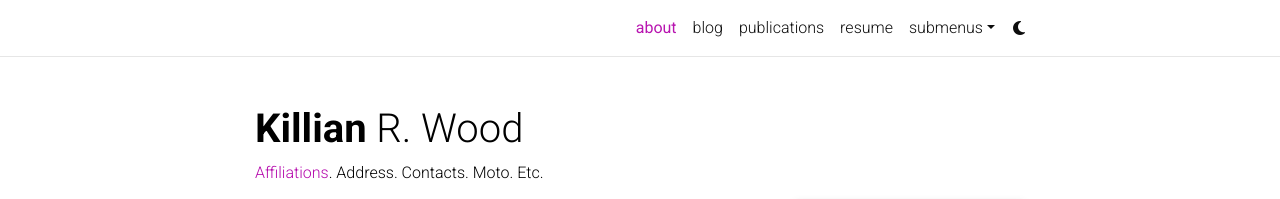
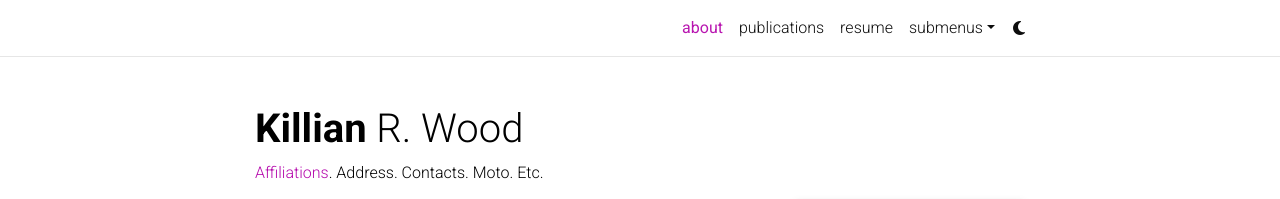
Before and after one commit to killianrwood/killianrwood.github.io, a Jekyll site: the page built from _pages/about.md, in a window 1280 px wide. Shown: the top 199 px of the page. Built offline with Jekyll 4.4.1, drawn with Linux system fonts in a browser that asks for light colours; full-size pictures stand in for the smaller copies a plugin makes; comment, search, counter and statistics services are not loaded; a style sheet for code colours, icons or effects is not loaded.

Commit message:
update header.html to remove blog

```diff
--- a/_includes/header.html
+++ b/_includes/header.html
@@ -51,16 +51,16 @@
                   {%- endif -%}
                 </a>
               </li>
-              {% if site.blog_nav_title %}
+              <!-- {% if site.blog_nav_title %} -->
               <!-- Blog -->
-              <li class="nav-item {% if page.url contains 'blog' %}active{% endif %}">
+              <!-- <li class="nav-item {% if page.url contains 'blog' %}active{% endif %}">
                 <a class="nav-link" href="{{ '/blog/' | relative_url }}">{{ site.blog_nav_title }}
                   {%- if page.url contains 'blog' -%}
                   <span class="sr-only">(current)</span>
                   {%- endif -%}
                 </a>
-              </li>
-              {%- endif %}
+              </li> -->
+              <!-- {%- endif %} -->
 
               <!-- Other pages -->
               {%- assign sorted_pages = site.pages | sort: "nav_order" -%}
```
